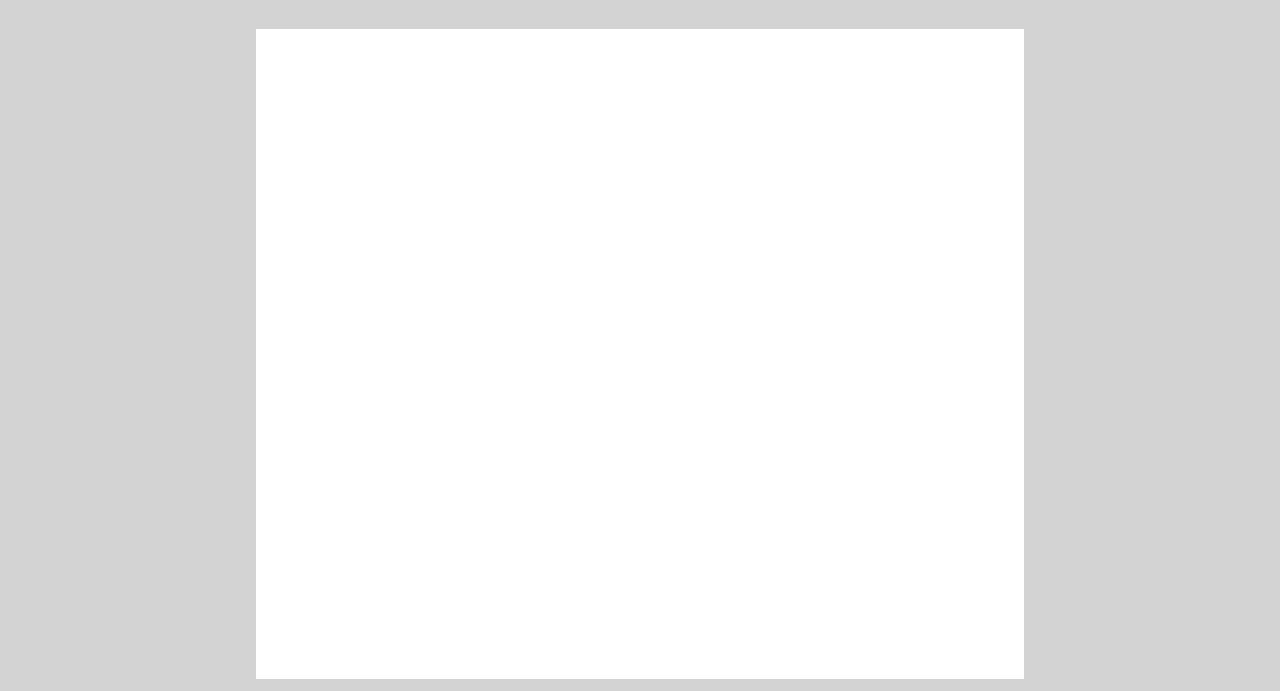
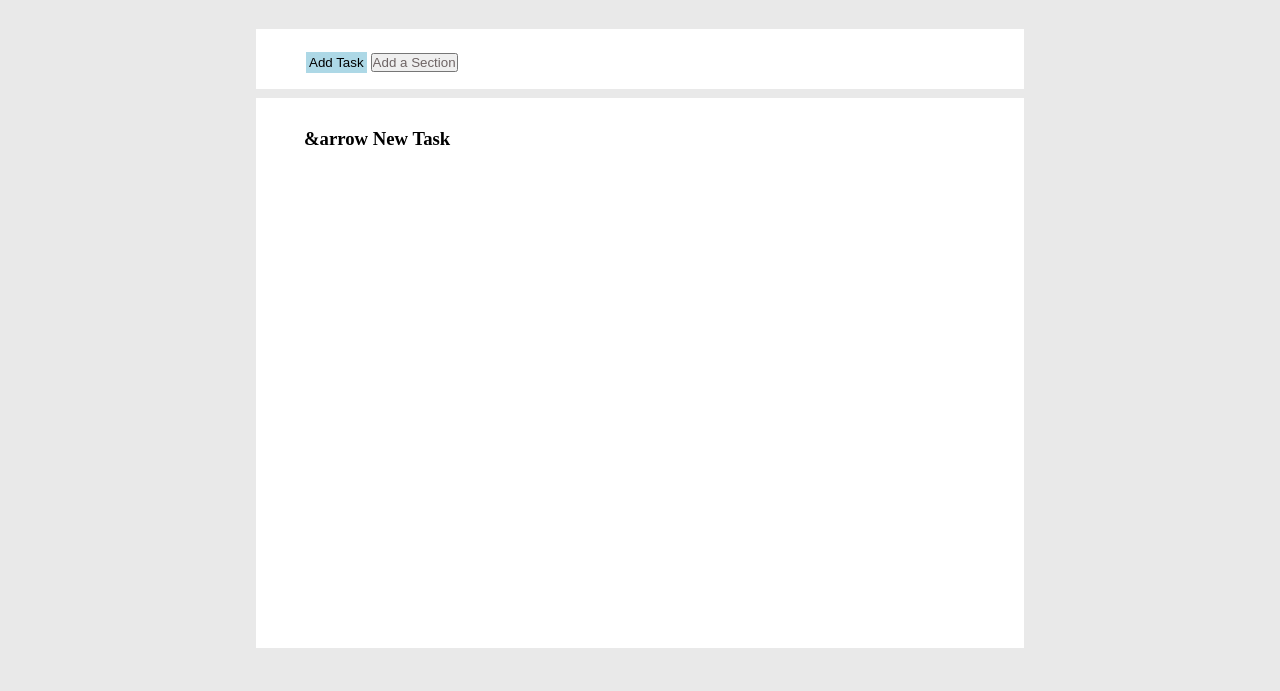
Before and after one commit to Michelazani/html-css-toboolist, a plain HTML site: page index.html in a window 1280 px wide. Shown: the part 109-800 px from the top of the page. Drawn offline with Linux system fonts and the light colour scheme.

Commit message:
creazione secondo blocco

```diff
--- a/index.html
+++ b/index.html
@@ -16,7 +16,13 @@
     <!-- creazione blocco bianco -->
     <main>
         <section class="main-section">
+            <input class=" bt-task" type="button" value="Add Task">
+            <input class=" button-section" type="button" value="Add a Section">
 
+            <section class="second-block">
+                <h1 class="right-text"> &arrow New Task</h1>
+
+            </section>
 
 
 
--- a/style/style.css
+++ b/style/style.css
@@ -15,7 +15,11 @@ header{
 }
 
 body{
-    background-color: lightgray;
+    background-color: rgba(211, 211, 211, 0.481);
+}
+
+main{
+    padding-top: 3%;
 }
 
 /* classi */
@@ -26,9 +30,31 @@ body{
 }
 
 .main-section{
-    height: 650px;
+    height: 60px;
     background-color: white;
     margin-left: 20%;
     margin-right: 20%;
-    margin-top: 3%;
 }
+
+.second-block{
+    height: 550px;
+    background-color: white;
+    margin-top: 25px;
+}
+
+
+.bt-task{
+    background-color: lightblue;
+    border: 3px solid lightblue;
+    margin-top: 23px;
+    margin-left: 50px;
+}
+
+.button-section{
+    color: rgb(110, 100, 100);
+}
+
+.right-text{
+    padding-left: 48px;
+    padding-top: 30px;
+}
```
